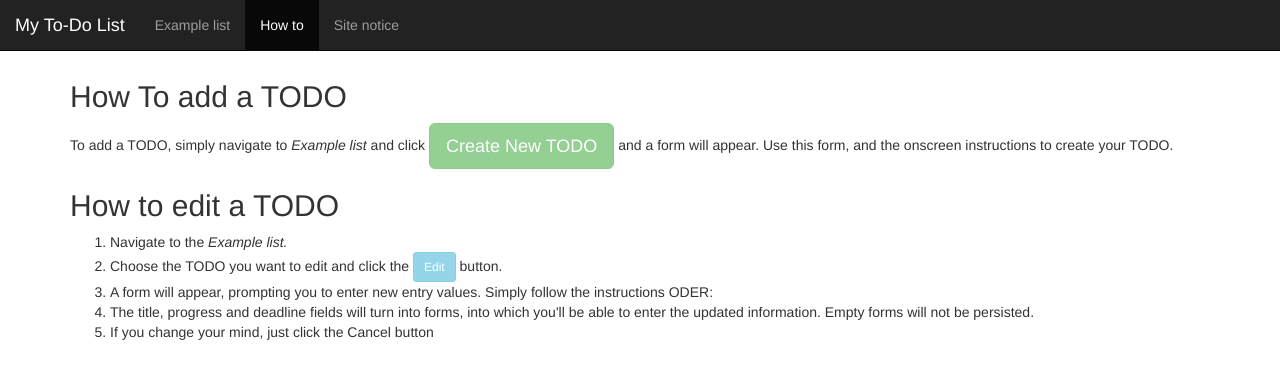
After one commit to njapke/django-homework, a Django app: template todolist/templates/todolist/howto.html in a window 1280 px wide. The commit adds this page. Shown: the top 379 px of the page. Run offline with Django 3.2, Linux system fonts and the light colour scheme; the template is opened without the code that fills it, so the values that code supplies are empty; some libraries are stand-ins or nearby versions.

Commit message:
Fixed site notice
Also added howto.html, view and url still missing.

```diff
--- a/todolist/templates/todolist/create.html
+++ b/todolist/templates/todolist/create.html
@@ -1,7 +1,6 @@
 {% load static %}
 
 <link rel="stylesheet" type="text/css" href="{% static 'todolist/style.css' %}" />
-
 
 <html lang="en">
   <head>
@@ -51,15 +50,11 @@
         </nav>
 
 	  <div class="container">
-
         <form method="post" action="{% url 'todolist:create' %}"> <!-- /create/ ok. or with url?-->
 		{% csrf_token %} <!-- meaning? -->
             {{form}}
             <button type="submit" class="btn btn-default">Submit</button>
         </form>
-
     </div>
-
 	</body>
-
 </html>
--- /dev/null
+++ b/todolist/templates/todolist/howto.html
@@ -0,0 +1,67 @@
+<!DOCTYPE html>
+<html lang="en">
+  <head>
+    <meta charset="utf-8">
+    <meta http-equiv="X-UA-Compatible" content="IE=edge">
+    <meta name="viewport" content="width=device-width, initial-scale=1">
+    <!-- The above 3 meta tags *must* come first in the head; any other head content must come *after* these tags -->
+    <title>Bootstrap 101 Template</title>
+
+    <!-- Latest compiled and minified CSS -->
+    <link rel="stylesheet" href="https://maxcdn.bootstrapcdn.com/bootstrap/3.3.7/css/bootstrap.min.css">
+
+    <!-- jQuery library -->
+    <script src="https://ajax.googleapis.com/ajax/libs/jquery/3.2.0/jquery.min.js"></script>
+
+    <!-- Latest compiled JavaScript -->
+    <script src="https://maxcdn.bootstrapcdn.com/bootstrap/3.3.7/js/bootstrap.min.js"></script>
+
+    <link rel="stylesheet" href="css/style.css">
+
+    <!-- HTML5 shim and Respond.js for IE8 support of HTML5 elements and media queries -->
+    <!-- WARNING: Respond.js doesn't work if you view the page via file:// -->
+    <!--[if lt IE 9]>
+      <script src="https://oss.maxcdn.com/html5shiv/3.7.3/html5shiv.min.js"></script>
+      <script src="https://oss.maxcdn.com/respond/1.4.2/respond.min.js"></script>
+    <![endif]-->
+  </head>
+
+  <body>
+   <nav class="navbar navbar-inverse navbar-fixed-top">
+      <div class="container-fluid">
+        <div class="navbar-header">
+          <button type="button" class="navbar-toggle collapsed" data-toggle="collapse" data-target="#navbar" aria-expanded="false" aria-controls="navbar">
+            <span class="sr-only">Toggle navigation</span>
+            <span class="icon-bar"></span>
+            <span class="icon-bar"></span>
+            <span class="icon-bar"></span>
+          </button>
+          <a class="navbar-brand" href="#">My To-Do List</a>
+        </div>
+        <div id="navbar" class="collapse navbar-collapse">
+          <ul class="nav navbar-nav">
+            <li><a href="index.html">Example list</a></li>
+            <li class="active"><a href="howto.html">How to</a></li>
+            <li><a href="sitenotice.html">Site notice</a></li>
+          </ul>
+        </div><!--/.nav-collapse -->
+      </div>
+    </nav>
+
+    <div class="container">
+        <h2>How To add a TODO</h2>
+        <p>To add a TODO, simply navigate to <em>Example list</em>
+            and click <button type="button submit" class="btn btn-lg btn-success centerbutton disabled" style="cursor:default;">
+            Create New TODO</button> and a form will appear. Use this form, and the onscreen instructions to
+            create your TODO.</p>
+        <h2>How to edit a TODO</h2>
+			<ol>
+				<li>Navigate to the <em>Example list.</em></li>
+				<li>Choose the TODO you want to edit and click the <button type="button submit" class="btn btn-sm btn-info centerbutton disabled" style="cursor:default;">Edit</button> button.</li>
+				<li>A form will appear, prompting you to enter new entry values. Simply follow the instructions        ODER:</li>
+				<li>The title, progress and deadline fields will turn into forms, into which you'll be able to enter the updated information. Empty forms will not be persisted.</li>
+				<li>If you change your mind, just click the Cancel button</li>
+			</ol>
+    </div>
+  </body>
+</html>
--- a/todolist/templates/todolist/sitenotice.html
+++ b/todolist/templates/todolist/sitenotice.html
@@ -27,7 +27,7 @@
     <![endif]-->
   </head>
 
-  <body>
+  <body style="padding-top: 60px;">
        <nav class="navbar navbar-inverse navbar-fixed-top">
           <div class="container-fluid">
             <div class="navbar-header">
--- a/todolist/urls.py
+++ b/todolist/urls.py
@@ -9,5 +9,4 @@ urlpatterns = [
     url(r'^sitenotice.html', views.sitenotice, name='sitenotice'), #/sitenotice.html navbar/
     url(r'^(?P<todo_id>[0-9]+)/$', views.edit, name='edit'),
     url(r'^create',views.create,name='create'),
-
 ]
```
Also changed, not shown: todolist/templates/todolist/edit.html (+0 -11 lines), todolist/templates/todolist/index.html (+0 -8 lines), db.sqlite3, todolist/static/todolist/img/dog1.jpg (renamed from todolist/static/img/dog1.jpg), todolist/static/todolist/img/dog2.jpg (renamed from todolist/static/img/dog2.jpg), todolist/static/todolist/img/dog3.jpg (renamed from todolist/static/img/dog3.jpg), todolist/views.py (line endings or trailing spaces).
